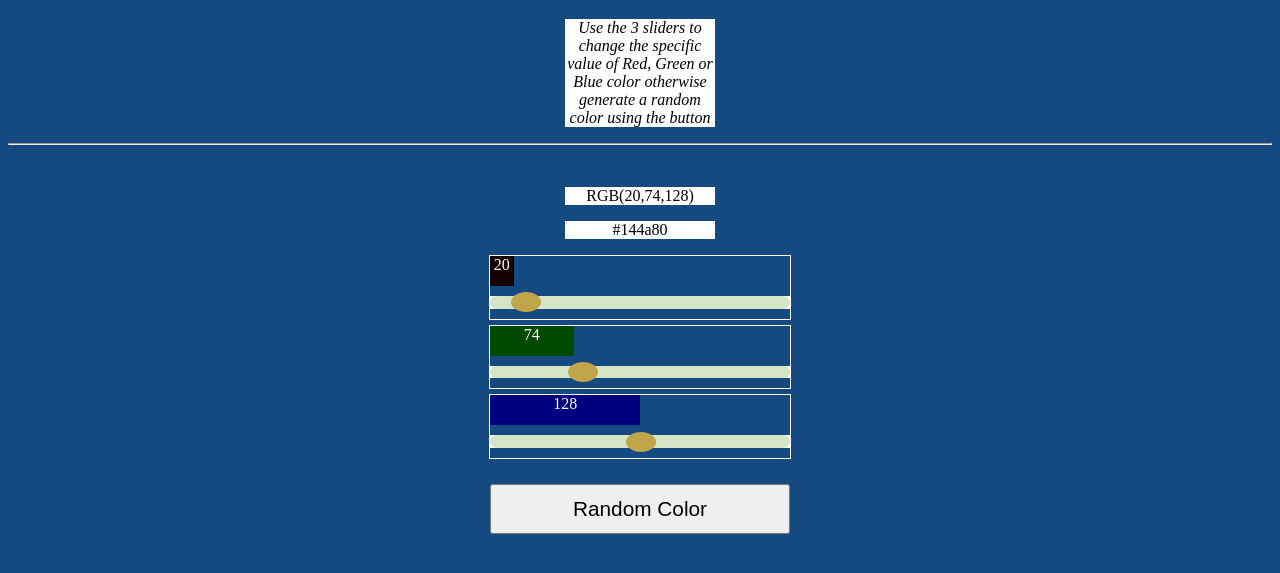
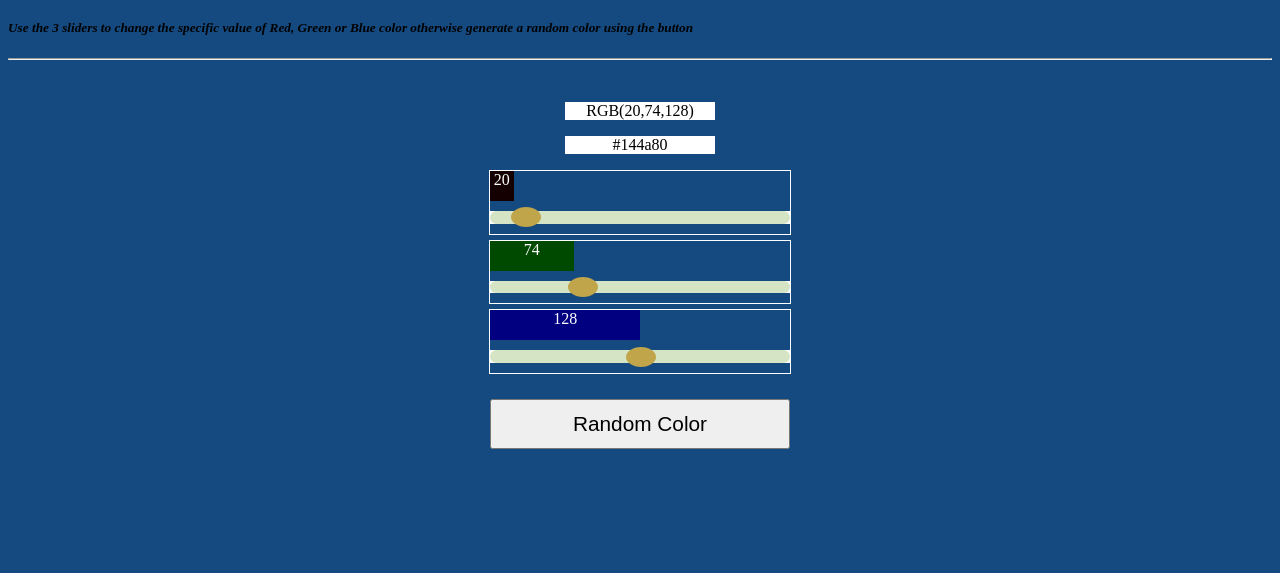
Before and after one commit to msaligs/rgb2hex, a plain HTML site: page index.html in a window 1280 px wide. Shown: the part 61-634 px from the top of the page. Drawn offline with Linux system fonts and the light colour scheme.

Commit message:
Update index.html

```diff
--- a/index.html
+++ b/index.html
@@ -9,7 +9,7 @@
 
 <body>
     <h1>Random Color Generator using HEX color code</h1>
-    <p><i>Use the 3 sliders to change the specific value of Red, Green or Blue color otherwise generate a random color using the button</i></p>
+    <h5><i>Use the 3 sliders to change the specific value of Red, Green or Blue color otherwise generate a random color using the button</i></h5>
     <hr><br>
     <p id="rgb">RGB(20,74,128)</p>
     <p id="hex">#144a80</p>
```
